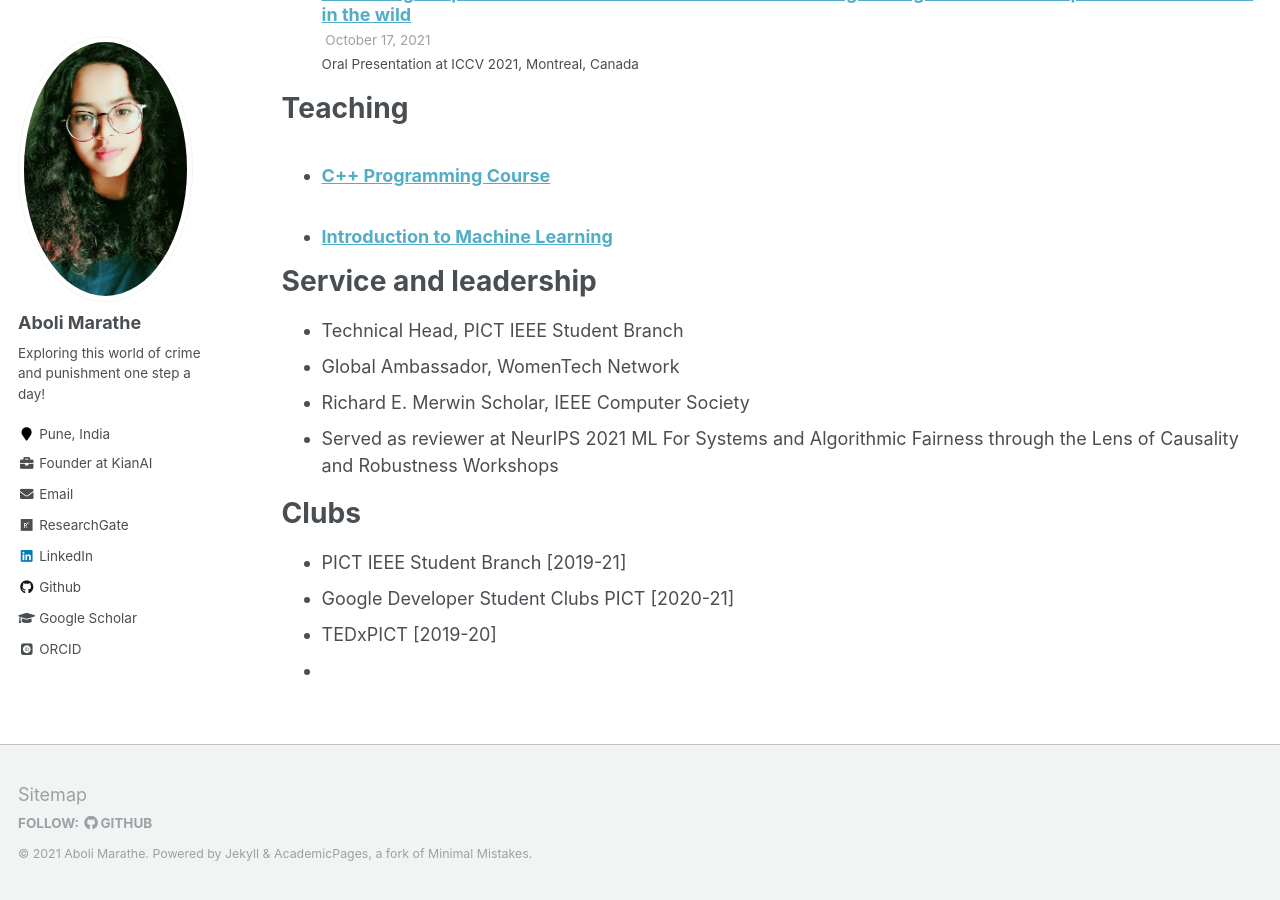
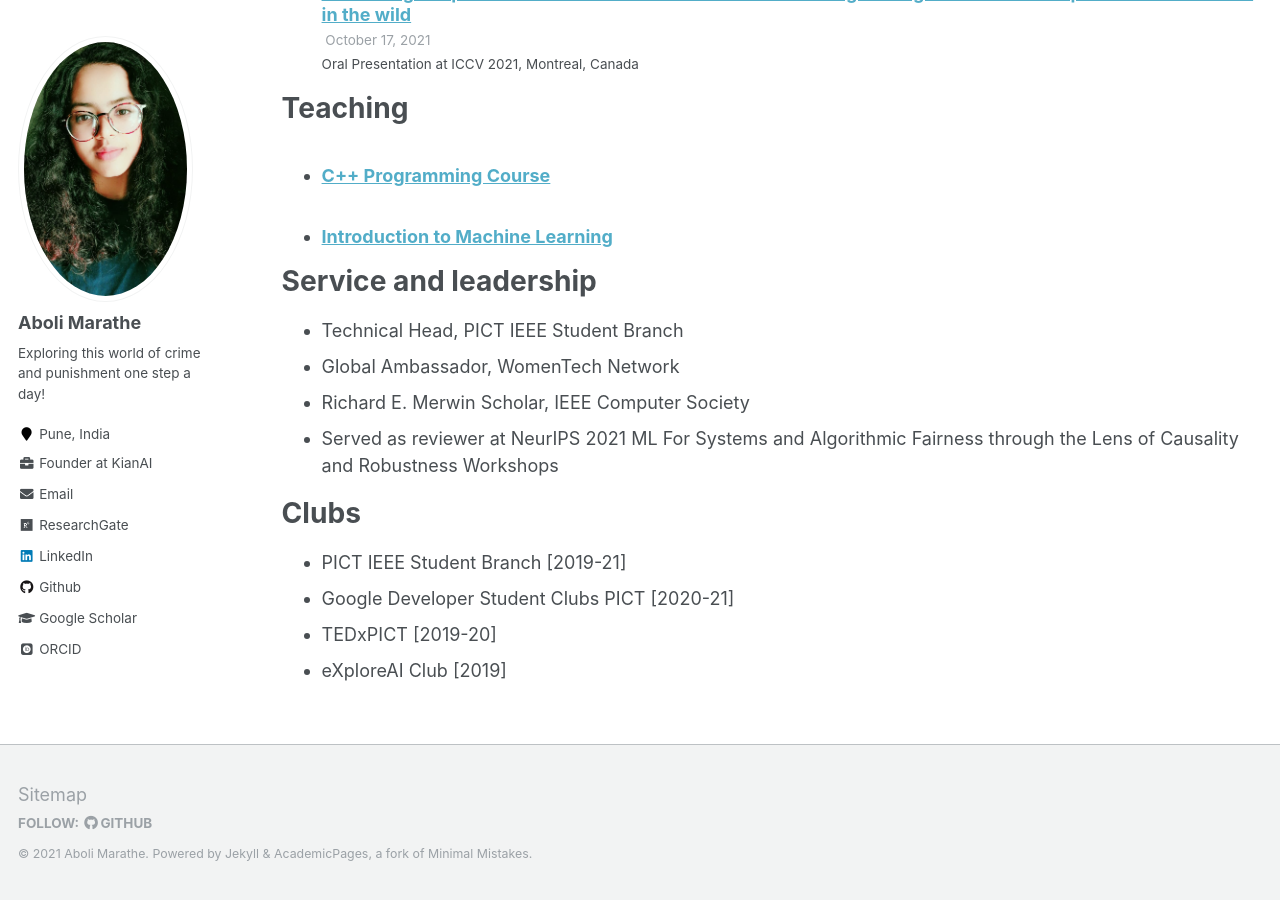
Before and after one commit to Infernolia/Infernolia.github.io, a Jekyll site: the page built from _pages/cv.md, in a window 1280 px wide and 900 px high, scrolled down 3567 px. Built offline with Jekyll 4.4.1, drawn with Linux system fonts in a browser that asks for light colours; some web fonts are replaced.

Commit message:
Update cv.md

```diff
--- a/_pages/cv.md
+++ b/_pages/cv.md
@@ -93,4 +93,4 @@ Clubs
 * PICT IEEE Student Branch [2019-21]
 * Google Developer Student Clubs PICT [2020-21]
 * TEDxPICT [2019-20]
-*
+* eXploreAI Club [2019]
```
